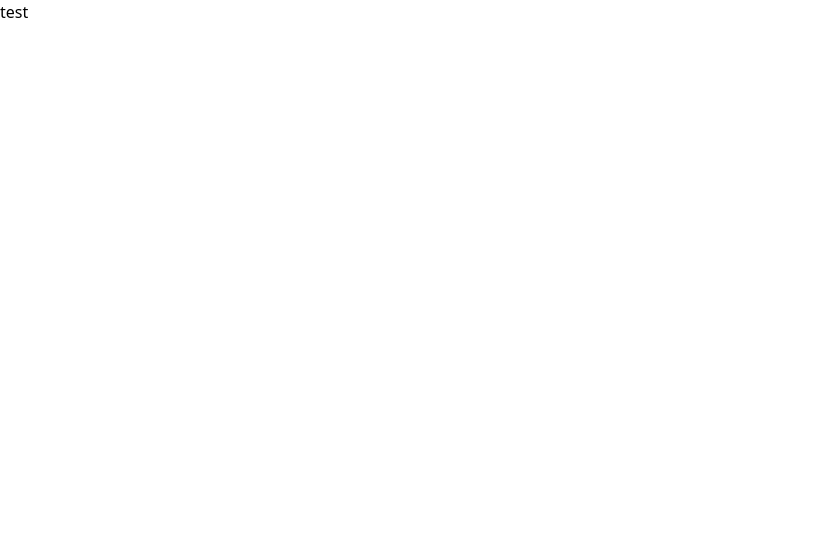
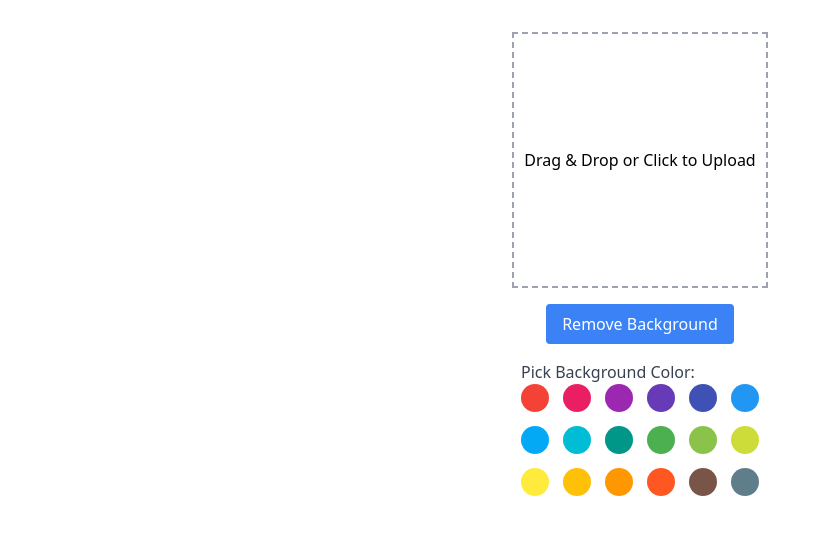
Before and after one commit to storyl/ny-after-dark-hackathon, a Next.js app: page / in a window 1280 px wide. Shown: the top 534 px of the page, without its empty margins (0-831 px from the left). Built offline with nearby package versions, Linux system fonts and the light colour scheme.

Commit message:
bg remover

```diff
--- a/app/page.js
+++ b/app/page.js
@@ -1,8 +1,93 @@
+// app/page.js
+"use client";
+
+import { useState } from "react";
+import { removeBackground } from "@imgly/background-removal";
+import { CirclePicker } from "react-color";
 
 export default function Home() {
+  const [image, setImage] = useState(null);
+  const [loading, setLoading] = useState(false);
+  const [bgColor, setBgColor] = useState("#ffffff");
+
+  // Handle image file upload
+  const handleFileChange = (e) => {
+    const file = e.target.files[0];
+    if (file) {
+      const imageData = URL.createObjectURL(file);
+      setImage(imageData);
+      setBgColor("#ffffff"); // Reset background color to white when a new image is uploaded
+    }
+  };
+
+  // Remove background function with configuration
+  const handleRemoveBackground = async () => {
+    if (!image) return;
+    setLoading(true);
+    try {
+      const response = await fetch(image);
+      const blob = await response.blob();
+
+      const config = {
+        debug: true,
+        progress: (key, current, total) => {
+          console.log(`Downloading ${key}: ${current} of ${total}`);
+        },
+      };
+
+      const bgRemovedBlob = await removeBackground(blob, config);
+      const url = URL.createObjectURL(bgRemovedBlob);
+      setImage(url);
+      setBgColor("#D3D3D3"); // Change background color to light gray after background removal
+    } catch (error) {
+      console.error("Background removal failed", error);
+    } finally {
+      setLoading(false);
+    }
+  };
+
   return (
-    <div className="">
-      test
+    <div className="flex flex-col items-center p-8 space-y-4">
+      {/* Upload box that becomes the image */}
+      <div
+        className={`w-64 h-64 border-2 border-dashed border-gray-400 flex items-center justify-center cursor-pointer relative overflow-hidden ${
+          image ? "border-none" : "border-gray-400"
+        } ${loading ? "animate-pulse" : ""}`}
+        style={{
+          backgroundColor: bgColor,
+          backgroundImage:
+            image && bgColor === "transparent"
+              ? "linear-gradient(45deg, #ccc 25%, transparent 25%, transparent 75%, #ccc 75%, #ccc)"
+              : "none",
+          backgroundSize: "10px 10px",
+        }}
+      >
+        <input
+          type="file"
+          accept="image/*"
+          className="opacity-0 absolute inset-0 w-full h-full cursor-pointer"
+          onChange={handleFileChange}
+        />
+        {!image && <p>Drag & Drop or Click to Upload</p>}
+        {image && <img src={image} alt="Uploaded" className="object-contain w-full h-full" />}
+      </div>
+
+      {/* Background removal and color picker */}
+      <button
+        onClick={handleRemoveBackground}
+        className="bg-blue-500 text-white px-4 py-2 rounded"
+        disabled={loading}
+      >
+        {loading ? "Removing Background..." : "Remove Background"}
+      </button>
+
+      <div>
+        <p className="text-gray-700">Pick Background Color:</p>
+        <CirclePicker
+          color={bgColor}
+          onChange={(color) => setBgColor(color.hex)}
+        />
+      </div>
     </div>
   );
 }
--- a/package.json
+++ b/package.json
@@ -9,9 +9,11 @@
     "lint": "next lint"
   },
   "dependencies": {
+    "@imgly/background-removal": "^1.5.5",
+    "next": "15.0.1",
     "react": "19.0.0-rc-69d4b800-20241021",
-    "react-dom": "19.0.0-rc-69d4b800-20241021",
-    "next": "15.0.1"
+    "react-color": "^2.19.3",
+    "react-dom": "19.0.0-rc-69d4b800-20241021"
   },
   "devDependencies": {
     "postcss": "^8",
```
Also changed, not shown: 1 other file (tests, documents, lock files or other folders).
